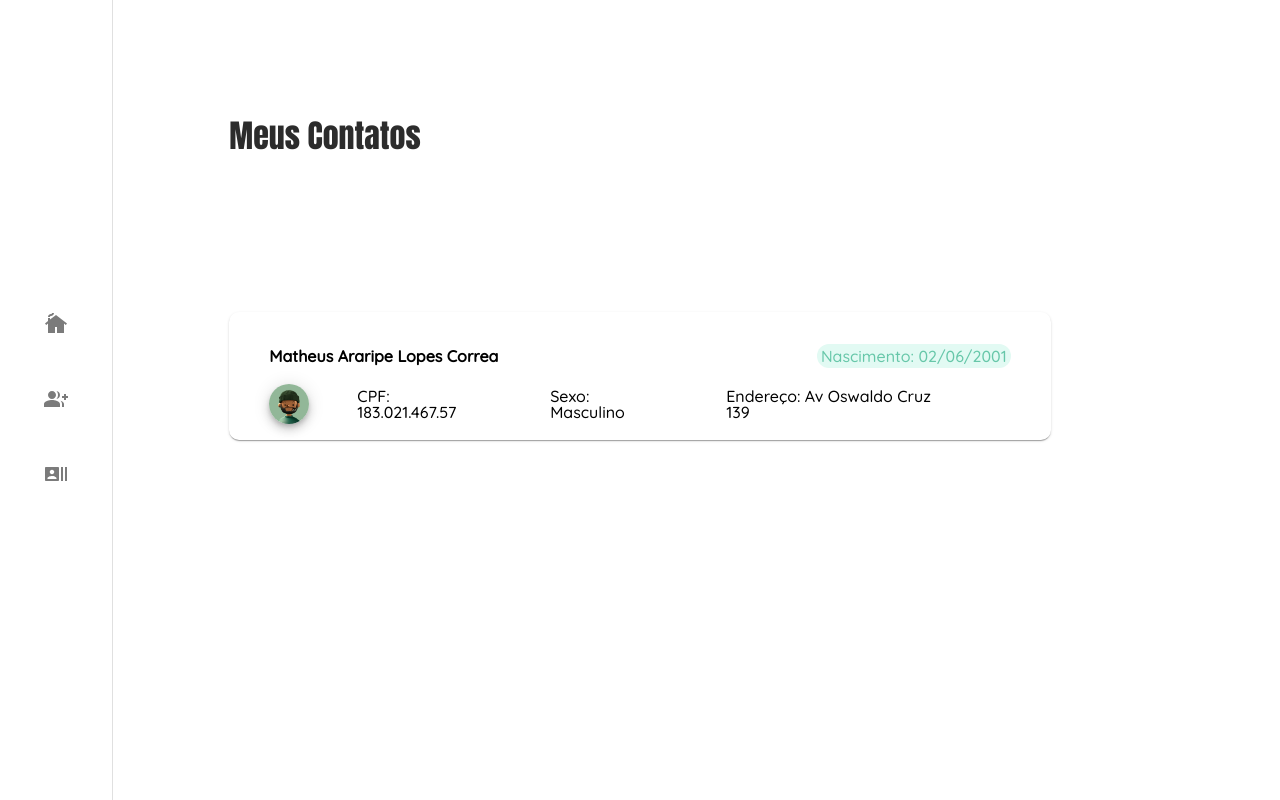
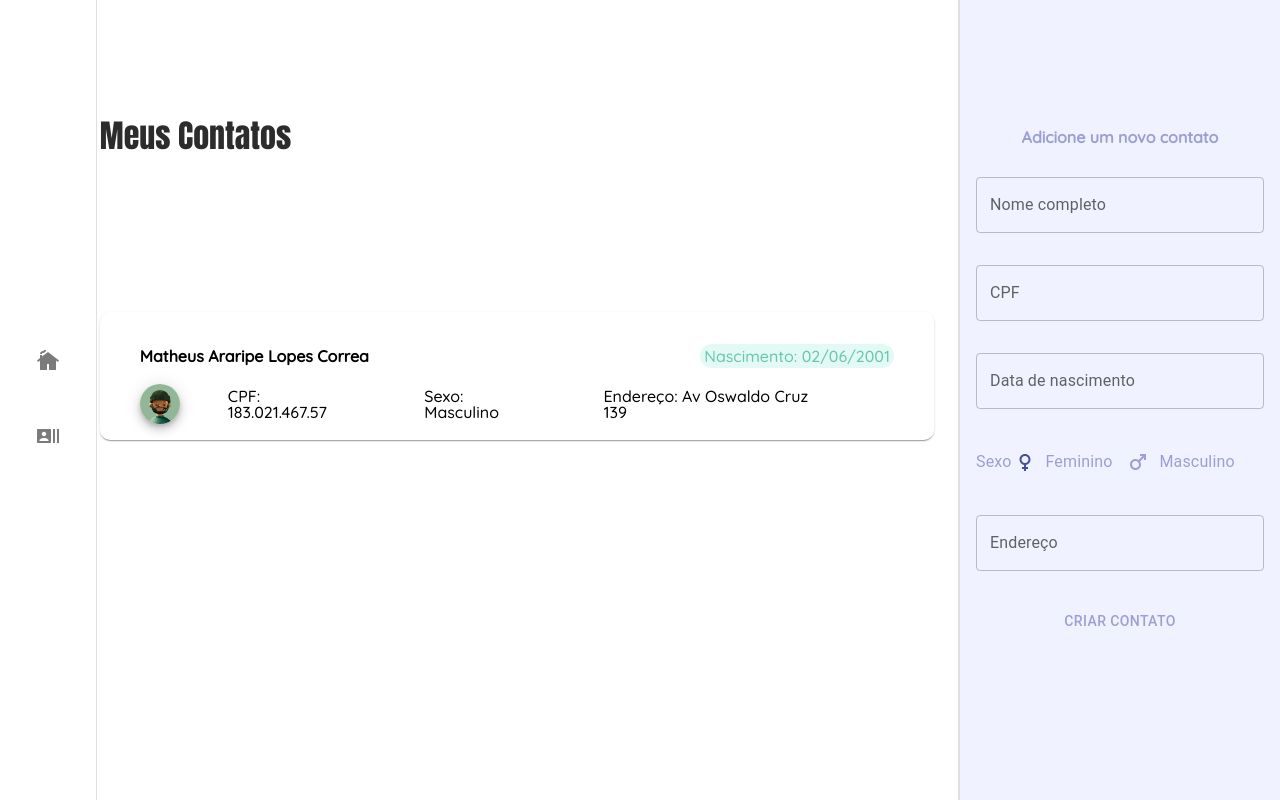
Before and after one commit to MatheusAraripe/cadastro-usuario, a React (Vite) app: page /contacts in a window 1280 px wide. Built offline with nearby package versions, Linux system fonts and the light colour scheme.

Commit message:
feat: passando o formulário de contato para pagina de todos os contatos

```diff
--- a/src/App.jsx
+++ b/src/App.jsx
@@ -3,7 +3,6 @@ import { LocalizationProvider } from '@mui/x-date-pickers';
 import { AdapterDayjs } from '@mui/x-date-pickers/AdapterDayjs'
 import './App.css'
 import Home from './pages/Home/Home'
-import NewContact from './pages/NewContact/NewContact'
 import Contacts from './pages/contacts/Contacts'
 
 
@@ -12,7 +11,6 @@ const App = () => {
     <LocalizationProvider dateAdapter={AdapterDayjs}>
       <Routes>
         <Route path='/' element={<Home />} />
-        <Route path='/newcontact' element={<NewContact />} />
         <Route path='/contacts' element={<Contacts />} />
       </Routes>
     </LocalizationProvider>
--- a/src/components/Navbar/Navbar.jsx
+++ b/src/components/Navbar/Navbar.jsx
@@ -16,13 +16,10 @@ function Navbar() {
       justifyContent={'center'}
       alignItems={"center"}
       height={"100%"}
-      width={{lg: "10vh", md: '7vh'}}
+      width={{lg: "8vh", md: '7vh'}}
       >
         <Box my={3} >
           <Link to="/" className='navLink'>{<CottageIcon fontSize='medium'/>}</Link>
-        </Box>
-        <Box my={3}>
-          <Link to="/newcontact" className='navLink'>{<GroupAddIcon fontSize='medium'/>}</Link>
         </Box>
         <Box my={3}>
         <Link to="/contacts" className='navLink'>{<RecentActorsIcon fontSize='medium'/>}</Link>
--- a/src/components/ResponsiveNavbar/ResponsiveNavbar.jsx
+++ b/src/components/ResponsiveNavbar/ResponsiveNavbar.jsx
@@ -12,8 +12,7 @@ function ResponsiveNavbar() {
         boxShadow: '12',
         }}>
         <Tab value={'1'} label='Home'/>
-        <Tab value={'2'} label='Novo Contato'/>
-        <Tab value={'5'} label='Contatos'/>
+        <Tab value={'5'} label='Meus Contatos'/>
       </TabList>
     </TabContext>
   )
--- a/src/components/form/ContactForm.jsx
+++ b/src/components/form/ContactForm.jsx
@@ -8,7 +8,7 @@ import React from 'react'
 const useStyles = makeStyles({
     btn:{
         '&:hover':{
-            backgroundColor: '#484D98'
+            backgroundColor: 'rgba(72, 77, 152, 0.1)'
         }
     }
 });
@@ -18,17 +18,18 @@ function ContactForm() {
   const classes = useStyles()
   return (
     <FormControl fullWidth>
-        <Grid container bgcolor={'purple.main'} mt={12} rowSpacing={2} color='purple.text' columnSpacing={1} borderRadius={2} pb={2}>
+        <Grid container bgcolor={'purple.main'} rowSpacing={4} color='purple.text' p={2} justifyContent={'center'}>
+            <h2>Adicione um novo contato</h2>
             <Grid xs={12} sm={12} item>
                 <TextField id="name" label="Nome completo" variant="outlined" fullWidth color="secondary"/>
             </Grid>
-            <Grid item xs={12} sm={5} >
-                <TextField id="cpf" label="CPF" variant="outlined" fullWidth color="secondary"/>
+            <Grid item xs={12}  >
+                <TextField id="cpf" label="CPF" variant="outlined" fullWidth color="secondary" />
             </Grid>
-            <Grid item xs={12} sm={4} >
+            <Grid item xs={12}  >
                 <DatePicker label="Data de nascimento" sx={{width: '100%'}}/>
             </Grid>
-            <Grid xs={12} sm={3} item display={'flex'} flexDirection={'column'} justifyContent={'center'} alignItems={'center'}>
+            <Grid xs={12}  item display={'flex'}  justifyContent={'start'} alignItems={'center'}>
                 <FormLabel id="genderLable" sx={{color: 'purple.text', marginRight: '3px'}} color='secondary'>Sexo</FormLabel>
                 <RadioGroup
                 defaultValue="female"
@@ -50,7 +51,7 @@ function ContactForm() {
                 <TextField id='adresses' label='Endereço' variant='outlined' fullWidth color='secondary' />
             </Grid>
             <Grid item xs={12}>
-                <Button variant="contained" fullWidth className={classes.btn} sx={{backgroundColor: 'purple.dark', color: 'purple.main'}}>Adicionar contato</Button>
+                <Button variant="text" fullWidth className={classes.btn} sx={{ color: 'purple.text'}}>Criar contato</Button>
             </Grid>
         </Grid>
     </FormControl>
--- a/src/components/mainContainer/MainContainer.jsx
+++ b/src/components/mainContainer/MainContainer.jsx
@@ -5,11 +5,11 @@ import ResponsiveNavbar from '../ResponsiveNavbar/ResponsiveNavbar'
 
 function MainContainer({ children, title }) {
   return (
-    <Container sx={{height: "100vh"}} maxWidth={'100vh'}>
+    <Container sx={{height: "100vh"}} maxWidth={'100vh'} >
         <Grid container>
             {/* esconde a navbar para mobile */}
             <Hidden mdDown>
-                <Grid item md={2} sm={2}>
+                <Grid item md={1} sm={2}>
                     <Navbar />
                 </Grid>
             </Hidden>
@@ -18,7 +18,7 @@ function MainContainer({ children, title }) {
                     <ResponsiveNavbar />
                 </Grid>
             </Hidden>
-            <Grid item md={8} sm={12} xs={12}>
+            <Grid item md={11} xs={12}>
                 <Box my={15} >
                     <h1>{title}</h1>
                     {children}
--- a/src/pages/NewContact/NewContact.jsx
+++ /dev/null
@@ -1,14 +0,0 @@
-import React from 'react'
-import { MainContainer, ContactForm } from '../../components'
-
-function NewContact() {
-  return (
-    <div>
-      <MainContainer title={"Adicione um novo contato"} >
-        <ContactForm />
-      </MainContainer>
-    </div>
-  )
-}
-
-export default NewContact
--- a/src/pages/contacts/Contacts.jsx
+++ b/src/pages/contacts/Contacts.jsx
@@ -1,15 +1,22 @@
 import React from 'react'
-import { Box } from '@mui/material'
-import { ContactCard, MainContainer } from '../../components'
+import { Box, Grid } from '@mui/material'
+import { ContactCard, MainContainer, ContactForm } from '../../components'
 
 
 function Contacts() {
   return (
-    <MainContainer title={"Meus Contatos"}>
-        <Box my={20}>
-            <ContactCard />
-        </Box>
-    </MainContainer>
+    <Grid container justifyContent={'center'} alignItems={'center'}>
+      <Grid item md={9} borderRight={2} borderColor={'grey.300'}>
+        <MainContainer title={"Meus Contatos"}>
+            <Box my={20} >
+                <ContactCard />
+            </Box>
+        </MainContainer>
+      </Grid>
+      <Grid item md={3} sx={{backgroundColor: 'purple.main'}} height={'100vh'} display={'flex'} justifyContent={'center'} alignItems={'center'}>
+        <ContactForm />
+      </Grid>
+    </Grid>
   )
 }
 
```
